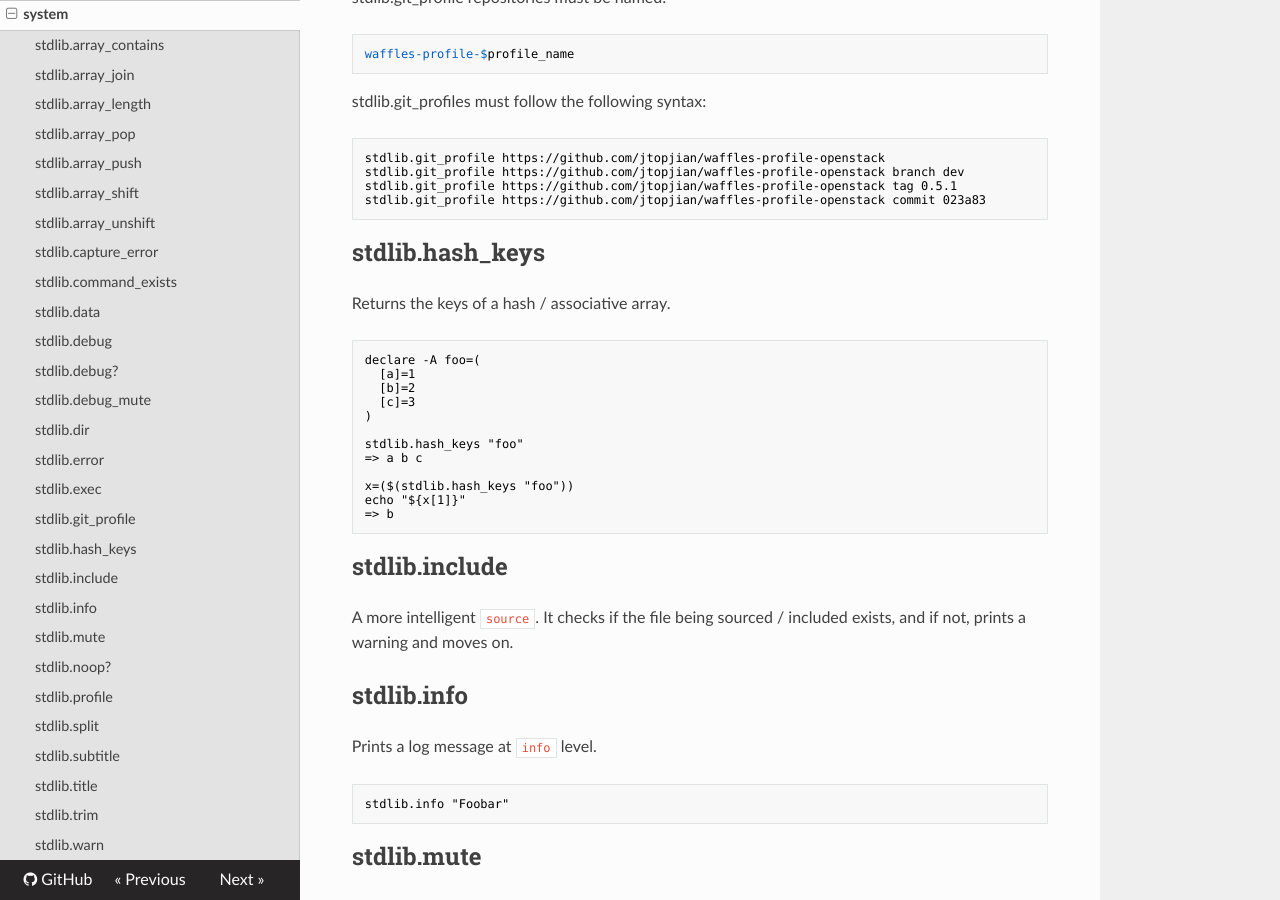
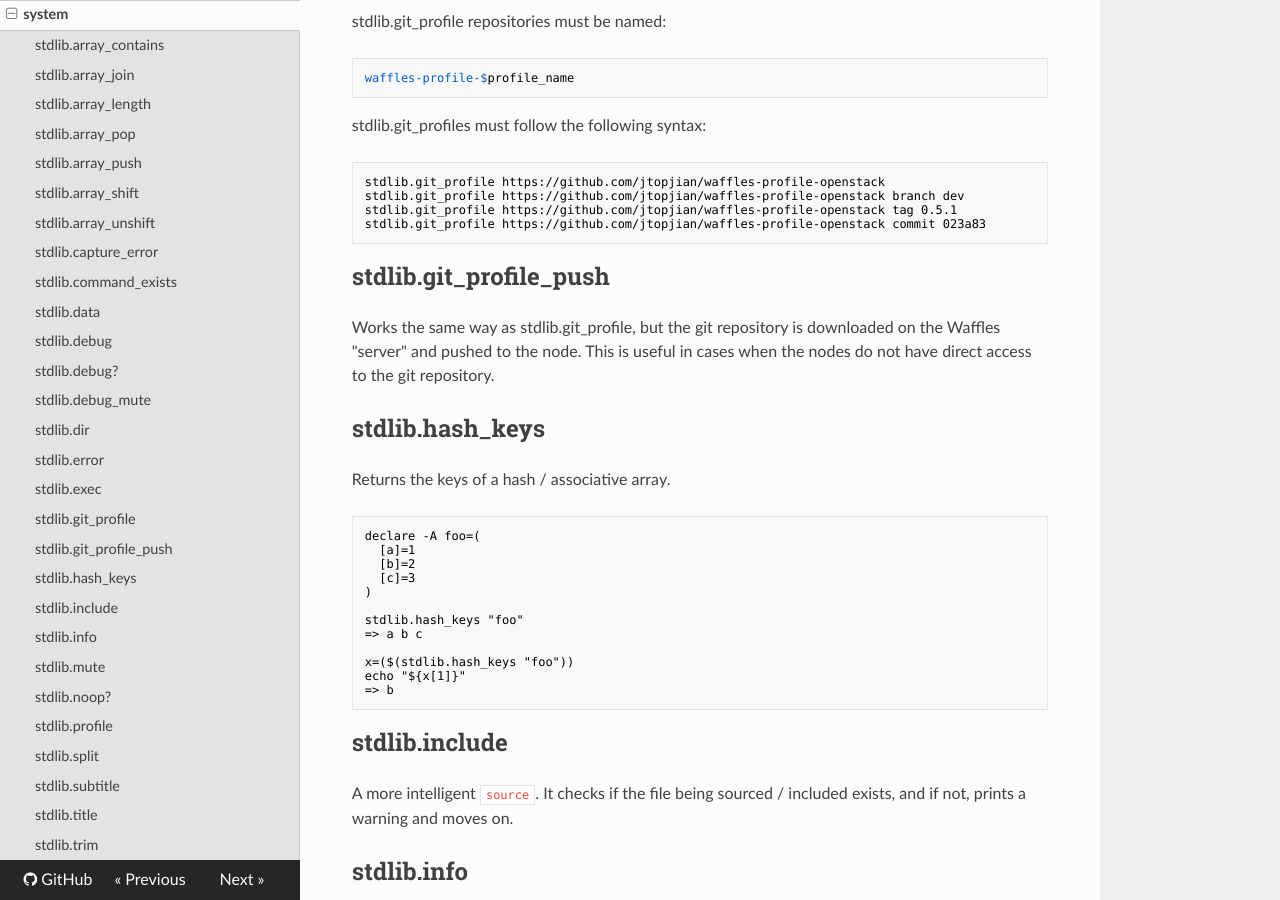
Before and after one commit to wffls/waffles, an MkDocs documentation site: the page built from docs/functions/system.md, in a window 1280 px wide and 900 px high, scrolled down 3955 px. Built offline with MkDocs 1.6.1, drawn with Linux system fonts in a browser that asks for light colours; nearby versions of some CDN libraries; old or Windows-style settings are respelled for this version of MkDocs; some of the changed text lies outside the part shown.

Commit message:
Adding stdlib.git_profile_push function

````diff
--- a/docs/functions/system.md
+++ b/docs/functions/system.md
@@ -171,6 +171,10 @@ stdlib.git_profile https://github.com/jtopjian/waffles-profile-openstack tag 0.5
 stdlib.git_profile https://github.com/jtopjian/waffles-profile-openstack commit 023a83
 ```
 
+## stdlib.git_profile_push
+
+Works the same way as stdlib.git_profile, but the git repository is downloaded on the Waffles "server" and pushed to the node. This is useful in cases when the nodes do not have direct access to the git repository.
+
 ## stdlib.hash_keys
 
 Returns the keys of a hash / associative array.
````
Also changed, not shown: docs/usage.md (+2 -0 lines), 1 other file.
